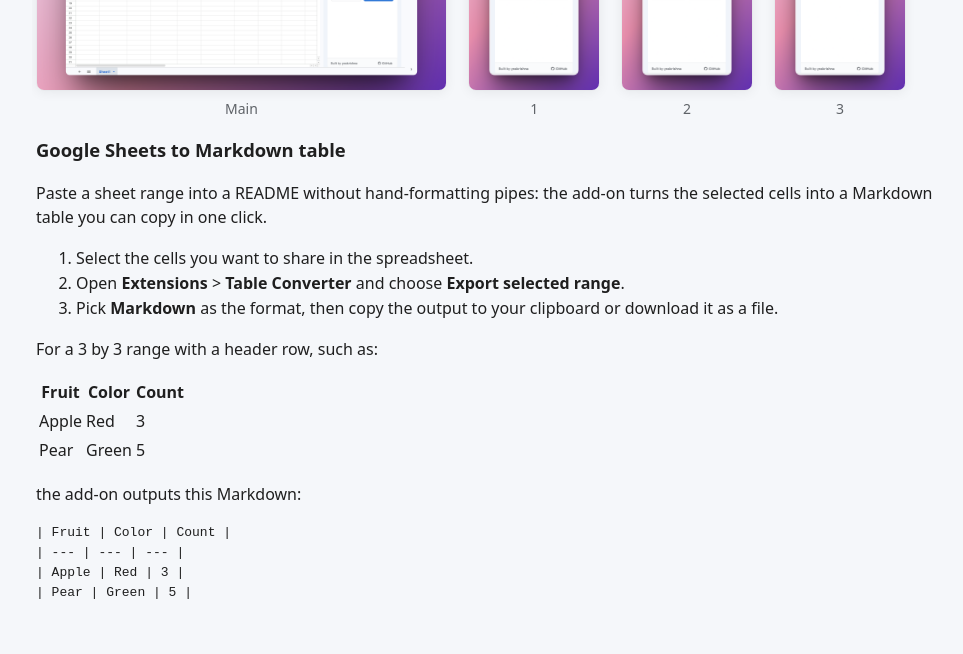
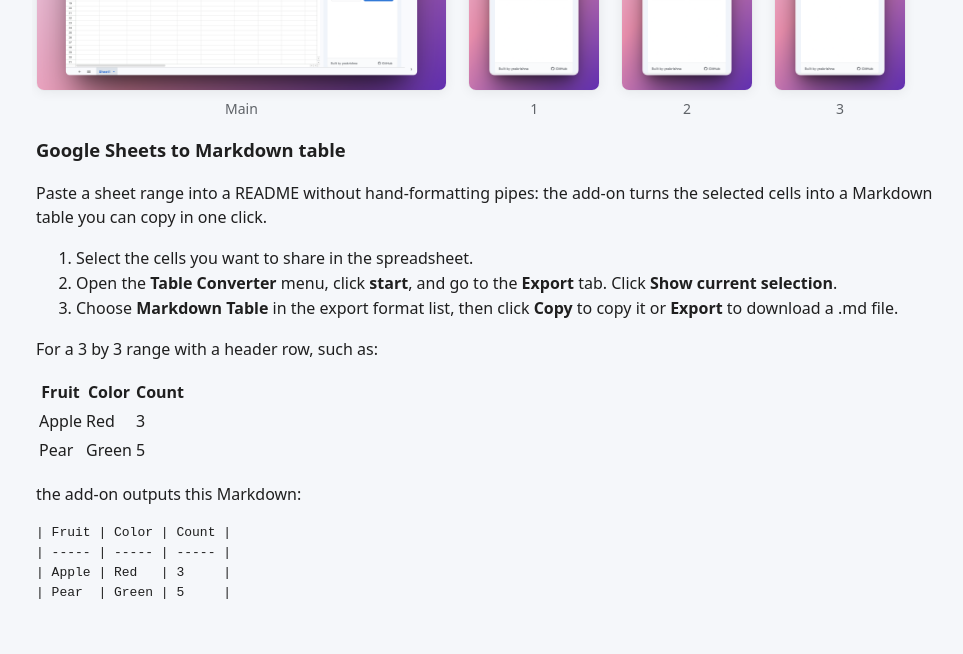
Before and after one commit to ysskrishna/google-sheets-table-converter, an Astro site in the folder website/: page / in a window 1280 px wide. Shown: the part 558-1212 px from the top of the page, without its empty margins (140-1103 px from the left). Built offline with nearby package versions, Linux system fonts and the light colour scheme; Astro itself is replaced by a stand-in of ours.

```diff
--- a/website/src/pages/index.astro
+++ b/website/src/pages/index.astro
@@ -124,8 +124,8 @@ const ldJson = {
     </p>
     <ol>
       <li>Select the cells you want to share in the spreadsheet.</li>
-      <li>Open <strong>Extensions</strong> &gt; <strong>Table Converter</strong> and choose <strong>Export selected range</strong>.</li>
-      <li>Pick <strong>Markdown</strong> as the format, then copy the output to your clipboard or download it as a file.</li>
+      <li>Open the <strong>Table Converter</strong> menu, click <strong>start</strong>, and go to the <strong>Export</strong> tab. Click <strong>Show current selection</strong>.</li>
+      <li>Choose <strong>Markdown Table</strong> in the export format list, then click <strong>Copy</strong> to copy it or <strong>Export</strong> to download a .md file.</li>
     </ol>
     <p>For a 3 by 3 range with a header row, such as:</p>
     <table>
@@ -137,8 +137,8 @@ const ldJson = {
     </table>
     <p>the add-on outputs this Markdown:</p>
     <pre><code class="language-markdown">| Fruit | Color | Count |
-| --- | --- | --- |
-| Apple | Red | 3 |
-| Pear | Green | 5 |</code></pre>
+| ----- | ----- | ----- |
+| Apple | Red   | 3     |
+| Pear  | Green | 5     |</code></pre>
   </section>
 </BaseLayout>
```
